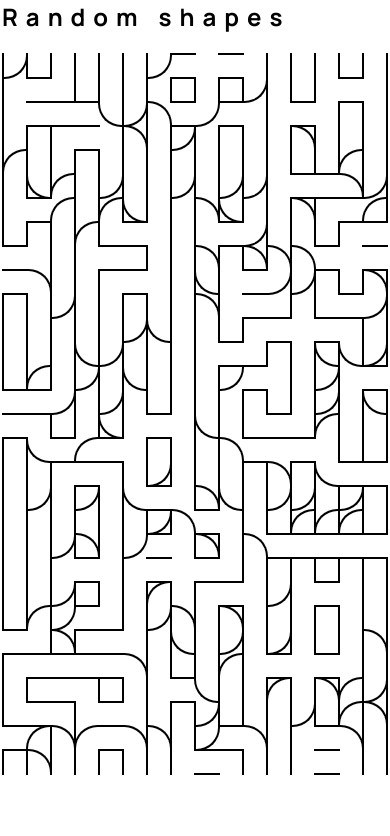
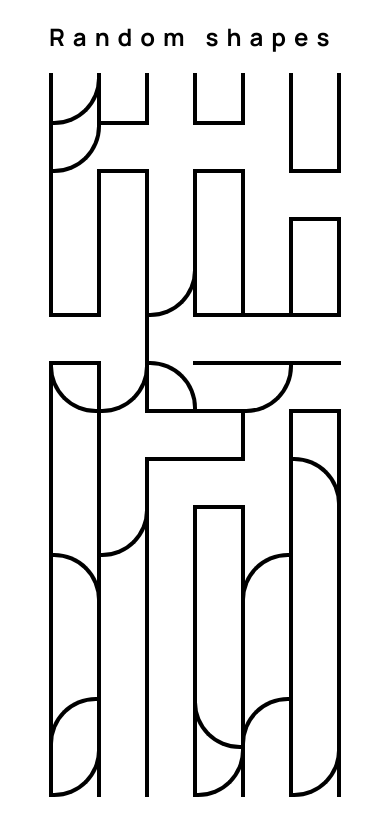
Before and after one commit to lapaset/beach, a Next.js app: page /beach/ in a window 390 px wide. Shown: the top 836 px of the page. Built offline with nearby package versions, Linux system fonts and the light colour scheme.

Commit message:
Improve responsiveness

```diff
--- a/components/RandomisedGrid/RandomisedGrid.tsx
+++ b/components/RandomisedGrid/RandomisedGrid.tsx
@@ -1,7 +1,7 @@
 import { FC } from 'react'
 import styled from 'styled-components'
-import { useIsMobile } from '../../hooks/useIsMobile'
-import { desktop, mobile } from '../../utils/constants'
+import { useScreenSize } from '../../hooks/useScreenSize'
+import { breakpoints, getConstants } from '../../utils/constants'
 import {
   createShapePropablityArray,
   randomWithProbability
@@ -12,20 +12,24 @@ import Grid from '../Grid/Grid'
 import Item from '../Item/Item'
 
 const RandomisedGrid: FC = () => {
-  const isMobile = useIsMobile()
-  const shapes = getShapes(isMobile)
-  const constants = isMobile ? mobile : desktop
-  const { cells, ...rest } = constants
+  const screenSize = useScreenSize()
+  const device = screenSize.width < breakpoints.mobile ? 'desktop' : 'mobile'
+  const { ...rest } = getConstants(device)
+  const { border, cellWithBorder, cellWithBorders } = rest
 
-  const cellArray = Array.from({ length: cells }, (_, i) => i).map(
+  const rows = Math.floor((screenSize.height - 80) / cellWithBorder)
+  const columns = Math.floor((screenSize.width - 80) / cellWithBorder)
+
+  const shapes = getShapes(border, cellWithBorders)
+  const cellArray = Array.from({ length: rows * columns }, (_, i) => i).map(
     () => shapes[randomWithProbability(createShapePropablityArray(shapes))]
   )
 
   return (
-    <GridDiv {...rest}>
+    <GridDiv {...{ ...rest, columns, rows }}>
       {cellArray.map((i, index) => (
         <Cell key={`base-${index}`}>
-          <Item {...i.item} isFirstRow={index < rest.columns} />
+          <Item {...i.item} isFirstRow={index < columns} />
         </Cell>
       ))}
     </GridDiv>
--- a/hooks/useIsMobile.ts
+++ b/hooks/useScreenSize.ts
@@ -1,12 +1,13 @@
-import { useEffect, useState } from 'react'
-import { MOBILE_BREAKPOINT } from '../utils/constants'
+import { useEffect, useState } from 'react';
 
-export const useIsMobile = () => {
+export const useScreenSize = (): { height: number; width: number } => {
   const [width, setWidth] = useState<number>(window.innerWidth)
+  const [height, setHeight] = useState<number>(window.innerHeight)
 
   const handleWindowSizeChange = () => {
     if (typeof window !== undefined) {
       setWidth(window.innerWidth)
+      setHeight(window.innerHeight)
     }
   }
 
@@ -19,5 +20,5 @@ export const useIsMobile = () => {
     }
   }, [])
 
-  return width <= MOBILE_BREAKPOINT
+  return { height, width }
 }
--- a/styles/globals.css
+++ b/styles/globals.css
@@ -15,7 +15,7 @@ body {
 
 h1 {
   font-size: 2em;
-  margin-bottom: 40px;
+  margin: 10px 0 30px;
   letter-spacing: 8px;
 }
 
@@ -23,10 +23,10 @@ body {
   background: white
 }
 
-@media only screen and (max-width: 768px) {
+@media only screen and (max-width: 767px) {
   h1 {
     font-size: 1.5em;
-    margin-bottom: 20px;
+    margin: 20px 0;
   }
 }
 
--- a/utils/constants.ts
+++ b/utils/constants.ts
@@ -1,30 +1,32 @@
-export const MOBILE_BREAKPOINT = 768
+export type ScreenSize = 'mobile' | 'desktop'
 
-const DESKTOP_COLUMNS = 20
-const DESKTOP_ROWS = 16
-const MOBILE_COLUMNS = 16
-const MOBILE_ROWS = 30
-
-export const mobile = {
-  border: 2,
-  cellInner: 22,
-  cells: MOBILE_COLUMNS * MOBILE_ROWS,
-  cellWithBorder: 24,
-  cellWithBorders: 26,
-  columns: MOBILE_COLUMNS,
-  gap: 2,
-  headerRows: 9,
-  rows: MOBILE_ROWS,
+export const breakpoints: Record<ScreenSize, number> = {
+  mobile: 768,
+  desktop: 9999,
 }
 
-export const desktop = {
-  border: 4,
-  cellInner: 44,
-  cells: DESKTOP_COLUMNS * DESKTOP_ROWS,
-  cellWithBorder: 48,
-  cellWithBorders: 52,
-  columns: DESKTOP_COLUMNS,
-  gap: 4,
-  headerRows: 8,
-  rows: DESKTOP_ROWS,
+const borders: Record<ScreenSize, number> = {
+  mobile: 2,
+  desktop: 4,
 }
+
+const cellSizes: Record<ScreenSize, number> = {
+  mobile: 22,
+  desktop: 44,
+}
+
+export interface Constants {
+  border: number
+  cellInner: number
+  cellWithBorder: number
+  cellWithBorders: number
+  gap: number
+}
+
+export const getConstants = (size: ScreenSize): Constants => ({
+  border: borders[size],
+  cellInner: cellSizes[size],
+  cellWithBorder: cellSizes[size] + borders[size],
+  cellWithBorders: cellSizes[size] + 2 * borders[size],
+  gap: borders[size],
+})
--- a/utils/shapes.ts
+++ b/utils/shapes.ts
@@ -6,9 +6,7 @@ export interface Shape {
   item: ItemProps
 }
 
-export const getShapes = (isMobile: boolean): Shape[] => {
-  const border = isMobile ? '2px' : '4px'
-  const cell = isMobile ? '26px' : '52px'
+export const getShapes = (border: number, cell: number): Shape[] => {
 
   return [
     {
@@ -21,12 +19,12 @@ export const getShapes = (isMobile: boolean): Shape[] => {
       probability: 2,
       item: {
         background: 'transparent',
-        borderWidth: `${border} ${border} 0 0`,
+        borderWidth: `${border}px ${border}px 0 0`,
         borderRadius: '0 90% 0 0',
-        marginLeft: `-${border}`,
-        marginTop: `-${border}`,
-        width: `${cell}`,
-        height: `${cell}`,
+        marginLeft: `-${border}px`,
+        marginTop: `-${border}px`,
+        width: `${cell}px`,
+        height: `${cell}px`,
         zIndex: '2',
       },
     },
@@ -35,12 +33,12 @@ export const getShapes = (isMobile: boolean): Shape[] => {
       probability: 1,
       item: {
         background: 'transparent',
-        borderWidth: `${border} 0 0 ${border}`,
+        borderWidth: `${border}px 0 0 ${border}px`,
         borderRadius: '90% 0 0 0',
-        marginLeft: `-${border}`,
-        marginTop: `-${border}`,
-        width: `${cell}`,
-        height: `${cell}`,
+        marginLeft: `-${border}px`,
+        marginTop: `-${border}px`,
+        width: `${cell}px`,
+        height: `${cell}px`,
         zIndex: '1',
       },
     },
@@ -50,11 +48,11 @@ export const getShapes = (isMobile: boolean): Shape[] => {
       item: {
         background: 'transparent',
         borderRadius: '0 0 90% 0',
-        borderWidth: `0 ${border} ${border} 0`,
-        marginLeft: `-${border}`,
-        marginTop: `-${border}`,
-        width: `${cell}`,
-        height: `${cell}`,
+        borderWidth: `0 ${border}px ${border}px 0`,
+        marginLeft: `-${border}px`,
+        marginTop: `-${border}px`,
+        width: `${cell}px`,
+        height: `${cell}px`,
         zIndex: '2',
       },
     },
@@ -64,11 +62,11 @@ export const getShapes = (isMobile: boolean): Shape[] => {
       item: {
         background: 'transparent',
         borderRadius: '0 0 0 90%',
-        borderWidth: `0 0 ${border} ${border}`,
-        marginLeft: `-${border}`,
-        marginTop: `-${border}`,
-        width: `${cell}`,
-        height: `${cell}`,
+        borderWidth: `0 0 ${border}px ${border}px`,
+        marginLeft: `-${border}px`,
+        marginTop: `-${border}px`,
+        width: `${cell}px`,
+        height: `${cell}px`,
         zIndex: '1',
       },
     },
@@ -77,11 +75,11 @@ export const getShapes = (isMobile: boolean): Shape[] => {
       probability: 4,
       item: {
         background: 'white',
-        borderWidth: `${border} 0`,
-        marginLeft: `-${border}`,
-        marginTop: `-${border}`,
-        width: `${cell}`,
-        height: `${cell}`,
+        borderWidth: `${border}px 0`,
+        marginLeft: `-${border}px`,
+        marginTop: `-${border}px`,
+        width: `${cell}px`,
+        height: `${cell}px`,
         zIndex: '0',
       },
     },
```
Also changed, not shown: components/Grid/Grid.tsx (+2 -5 lines).
